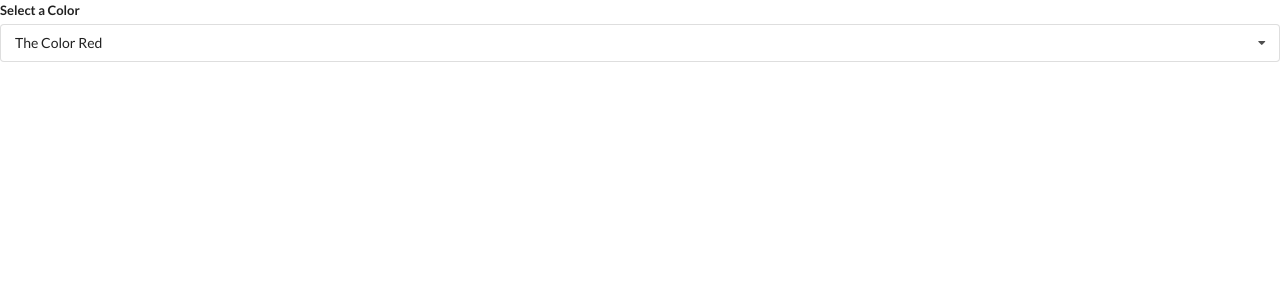
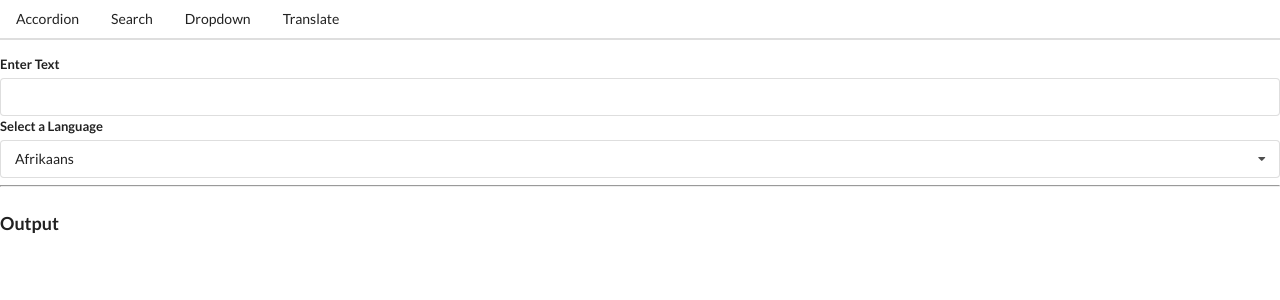
Before and after one commit to NerijusU/Widgets, a React (Create React App) app: page /translate in a window 1280 px wide. Shown: the top 300 px of the page. Built offline with nearby package versions, Linux system fonts and the light colour scheme; no server answers.

Commit message:
add header component

```diff
--- a/src/App.js
+++ b/src/App.js
@@ -2,6 +2,9 @@ import React, { useState } from "react";
 import Accordion from "./components/Accordion";
 import Dropdown from "./components/Dropdown";
 import Search from "./components/Search";
+import Translate from "./components/Translate";
+import Route from "./components/Route";
+import Header from "./components/Header";
 
 const items = [
   {
@@ -40,11 +43,29 @@ const App = () => {
     <div>
       {/* <Accordion items={items}/> */}
       {/* <Search /> */}
-      <Dropdown
+      {/* <Dropdown
         selected={selected}
         onSelectedChange={setSelected}
         options={options}
-      />
+      /> */}
+      <Header />
+      <Route path="/">
+        <Accordion items={items} />
+      </Route>
+      <Route path="/list">
+        <Search />
+      </Route>
+      <Route path="/dropdown">
+        <Dropdown
+          label="Select a color"
+          options={options}
+          selected={selected}
+          onSelectedChange={setSelected}
+        />
+      </Route>
+      <Route path="/translate">
+        <Translate />
+      </Route>
     </div>
   );
 };
--- /dev/null
+++ b/src/components/Convert.jsx
@@ -0,0 +1,46 @@
+import React, { useState, useEffect } from "react";
+import axios from "axios";
+
+const Convert = ({ language, text }) => {
+  const [translated, setTranslated] = useState("");
+  const [debouncedText, setDebouncedText] = useState(text);
+
+  useEffect(() => {
+    const timerId = setTimeout(() => {
+      setDebouncedText(text);
+    }, 1000);
+
+    return () => {
+        clearTimeout(timerId);
+    }
+  }, [text]);
+
+  useEffect(() => {
+    const doTranslation = async () => {
+      const { data } = await axios.post(
+        "https://translation.googleapis.com/language/translate/v2",
+        {},
+        {
+          params: {
+            q: debouncedText,
+            target: language.value,
+            // key: process.env.REACT_APP_GT_KEY
+            key: "AIzaSyCHUCmpR7cT_yDFHC98CZJy2LTms-IwDlM",
+          },
+        }
+      );
+
+      setTranslated(data.data.translations[0].translatedText);
+    };
+
+    doTranslation();
+  }, [language, debouncedText]);
+
+  return (
+    <div>
+      <h1 className="ui header">{translated}</h1>
+    </div>
+  );
+};
+
+export default Convert;
--- a/src/components/Dropdown.jsx
+++ b/src/components/Dropdown.jsx
@@ -1,7 +1,24 @@
-import { useState } from "react";
+import { useState, useEffect, useRef } from "react";
 
-const Dropdown = ({ options, selected, onSelectedChange }) => {
+const Dropdown = ({ label, options, selected, onSelectedChange }) => {
   const [open, setOpen] = useState(false);
+  const ref = useRef();
+
+  useEffect(() => {
+    const onBodyClick = (event) => {
+      if (ref.current.contains(event.target)) {
+        return;
+      }
+      setOpen(false);
+    };
+    document.body.addEventListener("click", onBodyClick, { capture: true });
+
+    return () => {
+      document.body.removeEventListener("click", onBodyClick, {
+        capture: true,
+      });
+    };
+  }, []);
 
   const renderedOptions = options.map((option) => {
     if (option.value === selected.value) {
@@ -20,10 +37,10 @@ const Dropdown = ({ options, selected, onSelectedChange }) => {
   });
 
   return (
-    <div className="ui form">
+    <div ref={ref} className="ui form">
       <div className="field">
         <label htmlFor="" className="label">
-          Select a Color
+          {label}
         </label>
         <div
           onClick={() => setOpen(!open)}
--- /dev/null
+++ b/src/components/Header.jsx
@@ -0,0 +1,15 @@
+import React from 'react'
+import Link from './Link'
+
+const Header = () => {
+  return (
+    <div className='ui secondary pointing menu'>
+      <Link href="/" className="item">Accordion</Link>
+      <Link href="/list" className="item">Search</Link>
+      <Link href="/dropdown" className="item">Dropdown</Link>
+      <Link href="/translate" className="item">Translate</Link>
+    </div>
+  )
+}
+
+export default Header
--- /dev/null
+++ b/src/components/Link.jsx
@@ -0,0 +1,19 @@
+import React from 'react'
+
+const Link = ({className, href, children}) => {
+    const onClick = (event) => {
+        event.preventDefault();
+        window.history.pushState({}, '', href);
+
+        const navEvent = new PopStateEvent('popstate')
+        window.dispatchEvent(navEvent);
+    }
+
+  return (
+    <a onClick={onClick} className={className} href={href}>
+      {children}
+    </a>
+  )
+}
+
+export default Link
--- /dev/null
+++ b/src/components/Route.jsx
@@ -0,0 +1,19 @@
+import { useEffect, useState } from "react";
+
+const Route = ({ path, children }) => {
+  useEffect(() => {
+    const onLocationChange = () => {
+      console.log('Location Change')
+    }
+
+    window.addEventListener('popstate', onLocationChange);
+
+    return () => {
+      window.removeEventListener('popstate', onLocationChange);
+    }
+  }, [])
+
+  return window.location.pathname === path ? children : null;
+};
+
+export default Route;
--- /dev/null
+++ b/src/components/Translate.jsx
@@ -0,0 +1,46 @@
+import { useState } from "react";
+import Dropdown from "./Dropdown";
+import Convert from "./Convert";
+
+
+const options = [
+  {
+    label: "Afrikaans",
+    value: "af",
+  },
+  {
+    label: "Arabic",
+    value: "ar",
+  },
+  {
+    label: "Hindi",
+    value: "hi",
+  },
+];
+
+const Translate = () => {
+  const [language, setLanguage] = useState(options[0]);
+  const [text, setText] = useState("");
+
+  return (
+    <div>
+      <div className="ui form">
+        <div className="field">
+            <label>Enter Text</label>
+          <input value={text} onChange={(e) => setText(e.target.value)} />
+        </div>
+      </div>
+      <Dropdown
+        label="Select a Language"
+        selected={language}
+        onSelectedChange={setLanguage}
+        options={options}
+      />
+      <hr />
+      <h3 className="ui header">Output</h3>
+      <Convert text={text} language={language} />
+    </div>
+  );
+};
+
+export default Translate;
```
Also changed, not shown: 1 other file (tests, documents, lock files or other folders).
